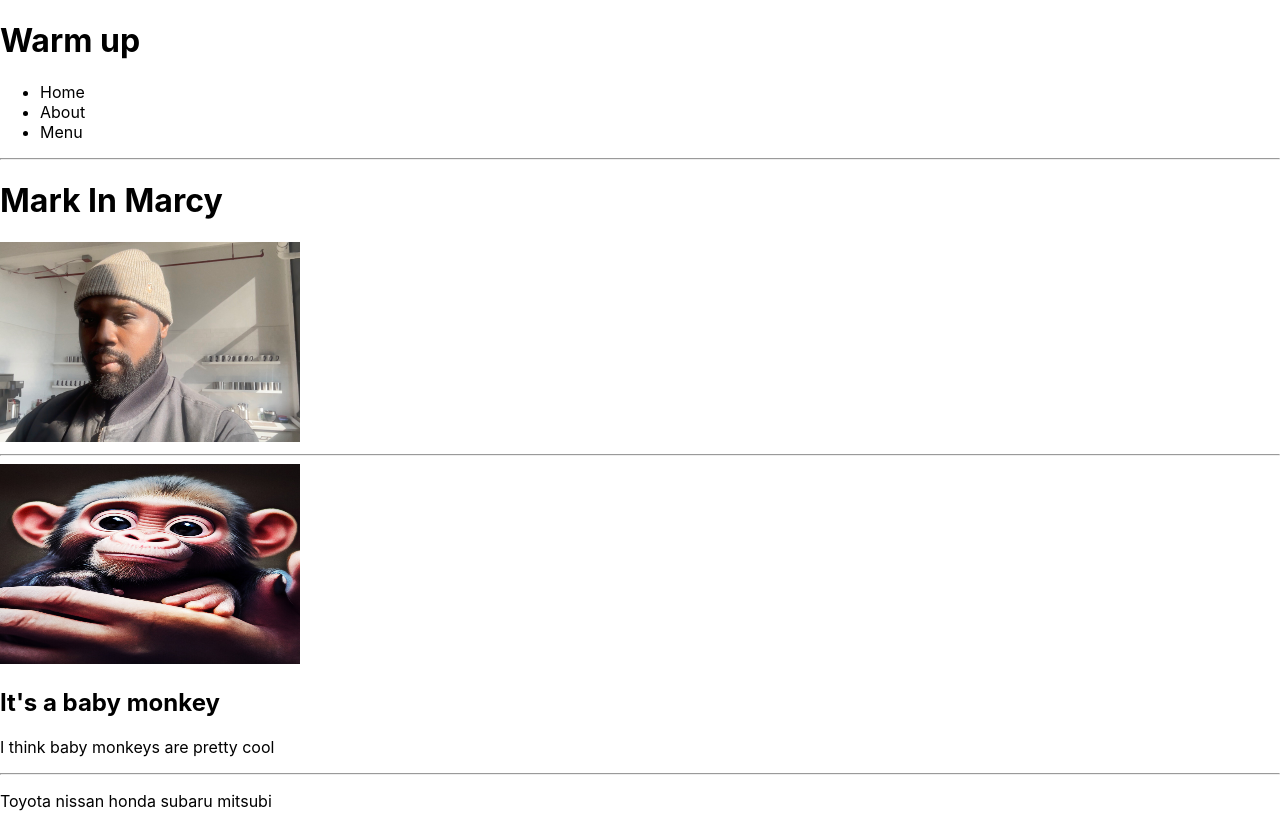
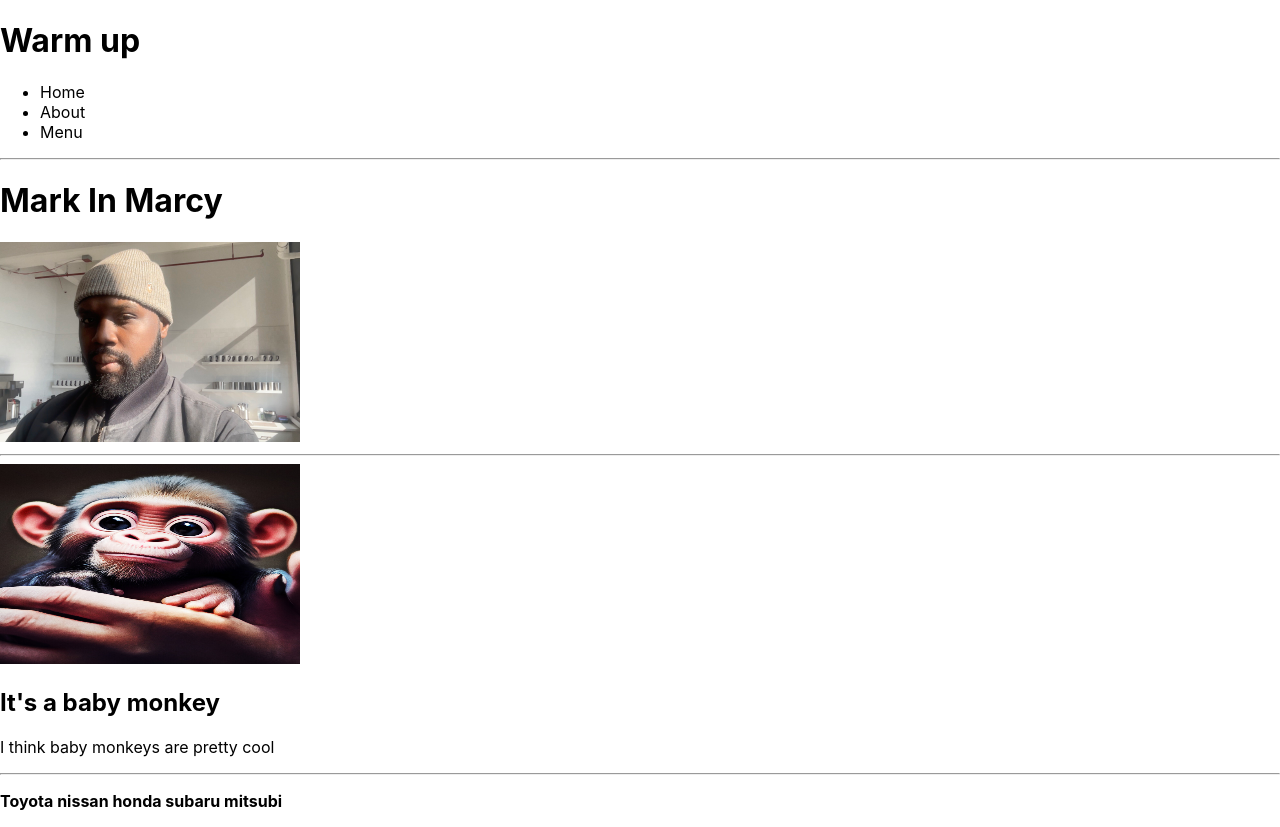
Before and after one commit to MarkGiddings202/React, a React (Create React App) app in the folder practice-app/: page / in a window 1280 px wide. Built offline with nearby package versions, Linux system fonts and the light colour scheme.

Commit message:
Stateless component exercises complete

```diff
--- a/practice-app/src/Stateless-Components/Exercise-3.jsx
+++ b/practice-app/src/Stateless-Components/Exercise-3.jsx
@@ -1,17 +1,21 @@
-import React from 'react'
+import React from "react";
 
 function ExerciseThree() {
-  let cars = ['Toyota','nissan','honda','subaru','mitsubi']
+  let cars = ["Toyota", "nissan", "honda", "subaru", "mitsubi"];
   return (
     <>
-    <p>{cars.map((item)=>{
-        return ` ${item}`
-        })}</p>
+      <b>
+        <p>
+          {cars.map((item) => {
+            return ` ${item}`;
+          })}
+        </p>
+      </b>
     </>
-  )
+  );
 }
 
-export default ExerciseThree
+export default ExerciseThree;
 /*
     1. Create a new React project using Vite
 
```
